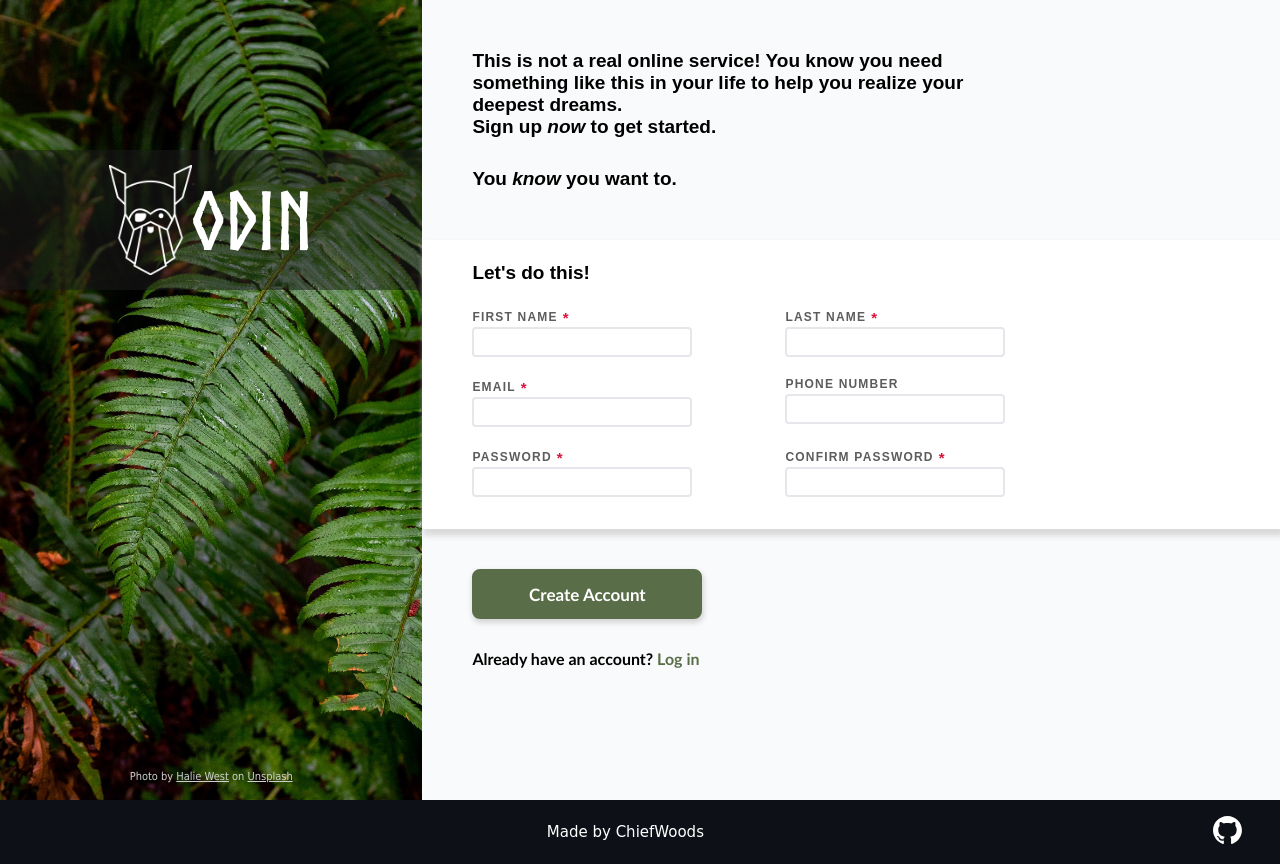
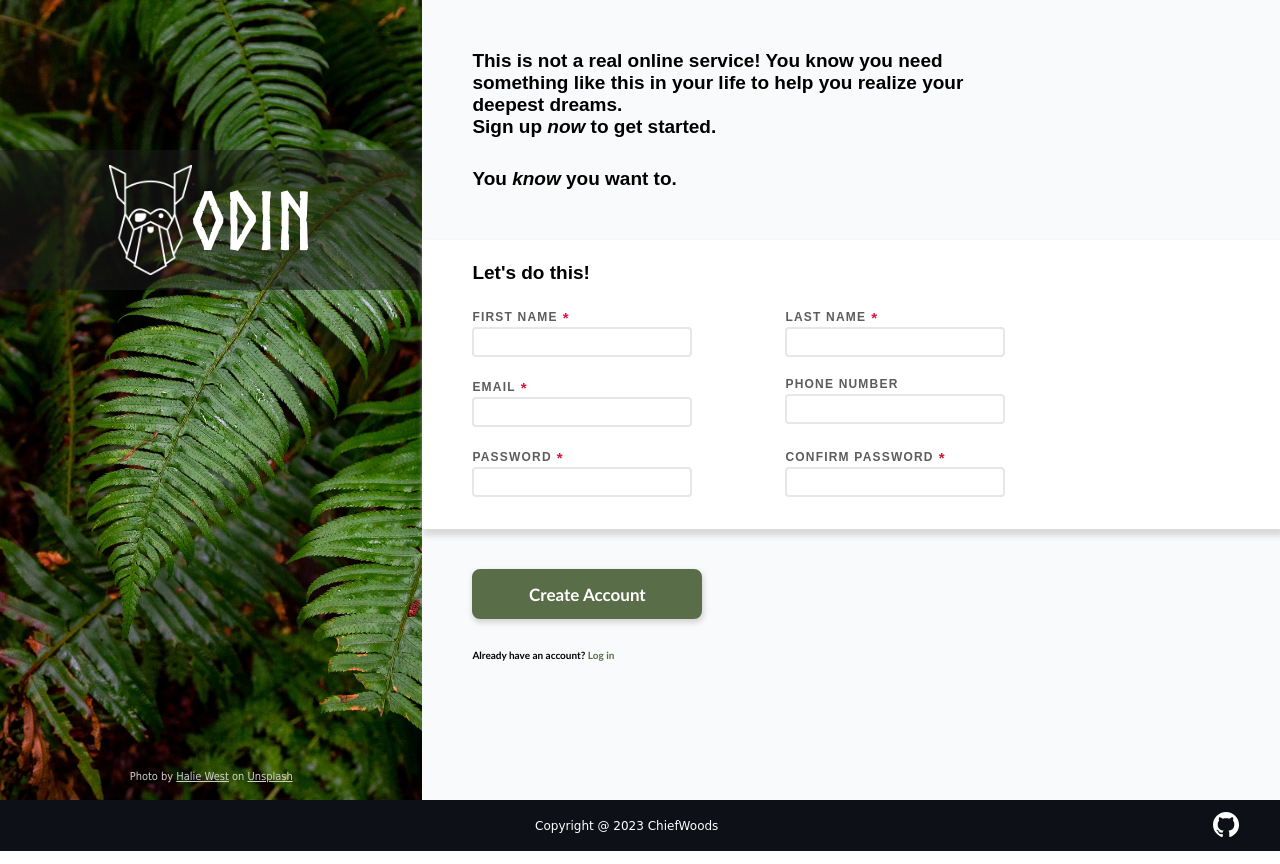
Before and after one commit to ChiefWoods/sign-up-form, a plain HTML site: page index.html in a window 1280 px wide. Drawn offline with Linux system fonts and the light colour scheme.

Commit message:
Update footer

```diff
--- a/index.html
+++ b/index.html
@@ -17,7 +17,8 @@
         <img class="logo-image" src="./images/odin-lined.png" alt="logo of The Odin Project">
         <h1 class="logo-text">ODIN</h1>
       </div>
-      <span>Photo by <a href="https://unsplash.com/@haliewestphoto" target="_blank">Halie West</a> on <a href="https://unsplash.com/" target="_blank">Unsplash</a></span>
+      <span>Photo by <a href="https://unsplash.com/@haliewestphoto" target="_blank">Halie West</a> on <a
+          href="https://unsplash.com/" target="_blank">Unsplash</a></span>
     </section>
     <section class="container-right">
       <div>
@@ -64,9 +65,11 @@
     </section>
   </main>
   <footer>
-    <span class="made-by">Made by ChiefWoods</span>
-    <a class="github-link" href="https://github.com/ChiefWoods/sign-up-form" target="_blank"><img
-        src="./icons/github.svg" class="github-icon" alt="icon of GitHub">
+    <span class="made-by">Copyright @
+      <script>document.write(new Date().getFullYear())</script> ChiefWoods
+    </span>
+    <a class="github-link" href="https://github.com/ChiefWoods/sign-up-form" target="_blank">
+      <img src="./icons/github.svg" class="github-icon" alt="GitHub">
     </a>
   </footer>
 </body>
--- a/styles.css
+++ b/styles.css
@@ -1,10 +1,17 @@
 @font-face {
   font-family: Norse-Bold;
-  src: url(./fonts/Norse-Bold.otf) format("opentype");
+  src: url(./fonts/Norse_Bold/Norse-Bold.otf) format("opentype");
 }
 
-:root {
-  overflow-x: hidden;
+* {
+  margin: 0;
+  padding: 0;
+  box-sizing: border-box;
+}
+
+html {
+  font-size: 62.5%;
+  --github-black: #0D1117;
   --button-olive: #596D48;
   --input-border-light: #E5E7EB;
   --white-text: rgb(207, 207, 207);
@@ -12,15 +19,20 @@
   --logo-height: 110px;
 }
 
-* {
-  margin: 0px;
-  padding: 0px;
-  box-sizing: border-box;
+body {
+  /* min-height: 100vh;
+  display: flex;
+  flex-direction: column; */
+  display: inline-flex;
+  flex-direction: column;
+  min-height: 100vh;
+  min-width: calc(100vw - (100vw - 100%));
 }
 
 main {
+  flex: 1;
   height: 100vh;
-  width: 100vw;
+  /* width: 100vw; */
   display: flex;
 }
 
@@ -205,25 +217,22 @@ form > div:last-of-type > span > a {
   color: var(--button-olive)
 }
 
+/* Footer */
+
 footer {
-  height: 8vh;
   display: flex;
   align-items: center;
-  background-color: #0D1117;
+  background-color: var(--github-black);
+  padding: 12px 40px;
 }
 
 .made-by {
+  font-size: 12px;
+  font-family: cursive;
   color: white;
-  font-size: 15px;
-  font-family: cursive;
   margin: 0 auto;
 }
 
-.github-link {
-  position: relative;
-  right: 37.5px;
+.github-icon {
+  height: 25px;
 }
-
-.github-icon {
-  height: 27.5px;
-}
```
Also changed, not shown: fonts/Norse_Bold/Norse-Bold.otf (renamed from fonts/Norse-Bold.otf), 3 other files.
